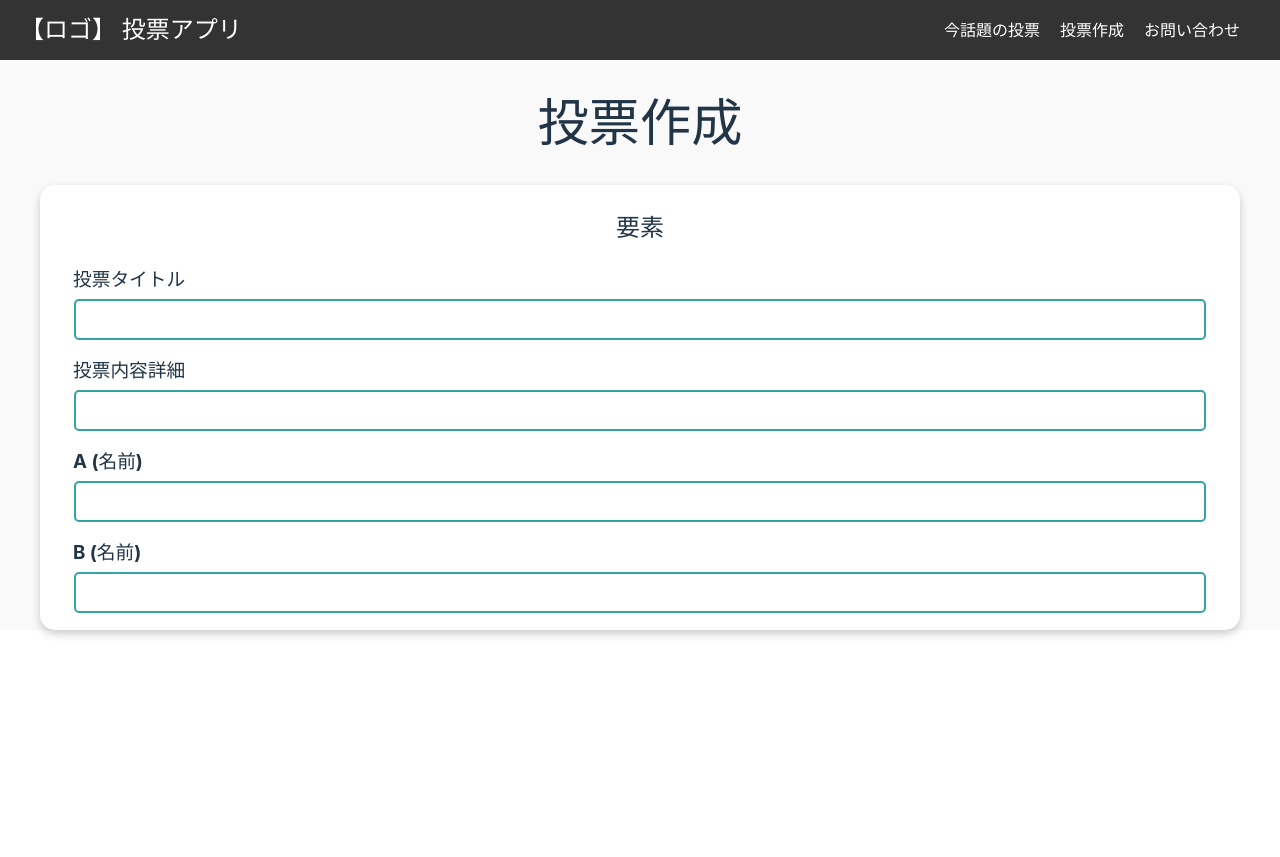
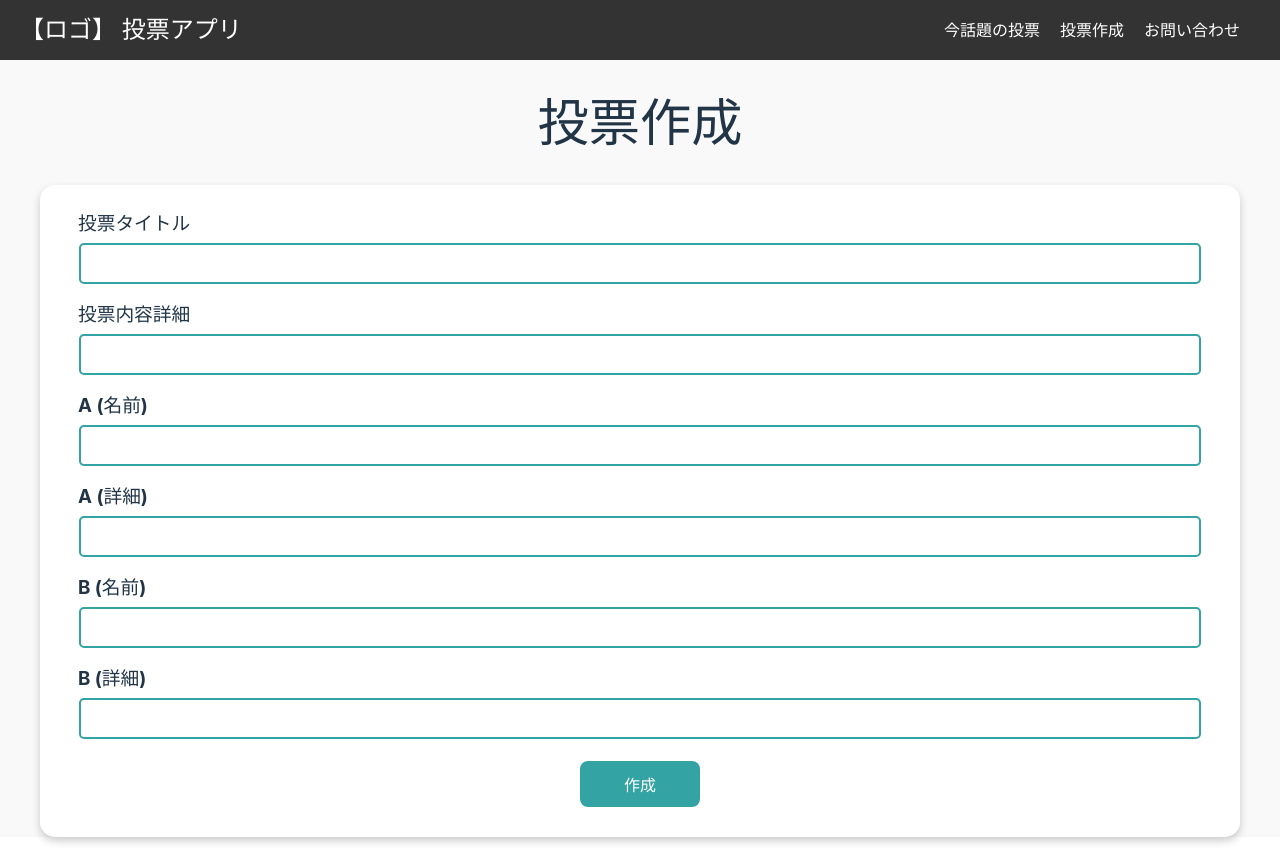
Before and after one commit to tsuyo-itai/voteapp-repo, a Vue app in the folder src/viteapp/: page /editPoll in a window 1280 px wide. Before the commit the page ends 800 px from the top, so only its background shows below. Built offline with nearby package versions, Linux system fonts and the light colour scheme.

Commit message:
投票作成機能追加

```diff
--- a/src/viteapp/src/components/EditPollView.vue
+++ b/src/viteapp/src/components/EditPollView.vue
@@ -1,36 +1,97 @@
 <!-- ここらへん https://reffect.co.jp/vue/vue-js-input-v-model/-->
+<!-- TODO 作成時にAPIを3回発行するのは思想としていかがなものか.. -->
 <script setup>
+import axios from 'axios';
 import { ref } from 'vue';
 
 const pollTitle = ref('');
 const pollDescription = ref('');
 
 const choiceNameA = ref('');
+const choiceDescriptionA = ref('');
 const choiceNameB = ref('');
+const choiceDescriptionB = ref('');
+
+// MainView.jsで定義したものとは別物
+// TODO: 後々他のVueファイルもCompositionAPIの形式で書き直す
+const axiosInstance = axios.create({
+    baseURL: 'http://127.0.0.1:8000', // APIサーバーの設定 (TODO:本番環境では環境変数から読み込むように)
+});
+
+// 投票タイトル・詳細をpostする
+async function sendPollContents(choiceId1, choiceId2) {
+    try {
+        const response = await axiosInstance.post("/api/v1/polls", {
+            title: pollTitle.value,
+            description: pollDescription.value,
+            choice_ids: [choiceId1, choiceId2],
+        })
+        console.log(response.data);
+    } catch (error){
+        // TODO: エラーハンドリングをしっかりしよう
+        console.error(error);
+    }
+}
+
+// 選択肢をpostする
+async function sendChoiceContents(name, description) {
+    try {
+        const response = await axiosInstance.post("/api/v1/choices", {
+            name: name.value,
+            description: description.value,
+            image_file: "",
+            count: 0
+        });
+        return response.data.id;
+    } catch (error) {
+        // TODO: エラーハンドリングをしっかりしよう
+        console.error(error);
+        return null; // エラーハンドリング
+    }
+}
+
+// 投票作成処理一括を処理
+async function createPoll() {
+    const choiceId1 = await sendChoiceContents(choiceNameA, choiceDescriptionA)
+    const choiceId2 = await sendChoiceContents(choiceNameB, choiceDescriptionB)
+
+    sendPollContents(choiceId1, choiceId2)
+
+    window.location.replace('/Poll');
+}
 
 </script>
+
 <template>
   <h1>投票作成</h1>
 
     <div class="card-poll-edit">
-        <h2>要素</h2>
         <div class="card-poll-inputblock">
             <h3>投票タイトル</h3>
-            <input class="poll-input" v-model="pollTitle" />
+            <input class="poll-content-input" v-model="pollTitle" />
         </div>
         <div class="card-poll-inputblock">
             <h3>投票内容詳細</h3>
-            <input class="poll-input" v-model="pollDescription" />
+            <input class="poll-content-input" v-model="pollDescription" />
         </div>
         <div class="card-poll-inputblock">
             <h3>A (名前)</h3>
-            <input class="poll-input" v-model="choiceNameA" />
+            <input class="poll-content-input" v-model="choiceNameA" />
+        </div>
+        <div class="card-poll-inputblock">
+            <h3>A (詳細)</h3>
+            <input class="poll-content-input" v-model="choiceDescriptionA" />
         </div>
         <div class="card-poll-inputblock">
             <h3>B (名前)</h3>
-            <input class="poll-input" v-model="choiceNameB" />
+            <input class="poll-content-input" v-model="choiceNameB" />
         </div>
+        <div class="card-poll-inputblock">
+            <h3>B (詳細)</h3>
+            <input class="poll-content-input" v-model="choiceDescriptionB" />
+        </div>
+
+        <button v-on:click="createPoll()">作成</button>
     </div>
 
-
 </template>
--- /dev/null
+++ b/src/viteapp/src/components/PollView.vue
@@ -0,0 +1,3 @@
+<template>
+    <h2>投票作成が完了しました画面</h2>
+</template>
--- a/src/viteapp/src/main.js
+++ b/src/viteapp/src/main.js
@@ -4,6 +4,7 @@ import './scss/style.scss'
 import App from './App.vue'
 import MainView from './components/MainView.vue'
 import EditPollView from './components/EditPollView.vue'
+import PollView from './components/PollView.vue'
 import axios from 'axios';
 import { createRouter, createWebHistory } from 'vue-router';
 import VueAxios from 'vue-axios';
@@ -21,6 +22,7 @@ const router = createRouter({
     routes: [
       { path: '/', name: "root", component: MainView },
       { path: '/editPoll', name: "editPoll", component: EditPollView },
+      { path: '/Poll', name: "Poll", component: PollView }, //TODO パスはオリジナルURLとする 一旦適当に作成
     ],
 });
 
--- a/src/viteapp/src/scss/style.scss
+++ b/src/viteapp/src/scss/style.scss
@@ -107,13 +107,21 @@ header {
 //* 投票作成カード 関連 */
 
 .card-poll-edit {
-    padding: 5px;
+    padding: 20px 10px;
     background-color: #fff;
     box-shadow: 0 4px 8px rgba(0, 0, 0, 0.2);
     margin: 20px 40px;
     border-radius: 15px;
     overflow: hidden;
     position: relative; /* 親要素を相対位置指定 */
+
+    button {
+        font-weight: bold;
+        width: 120px;
+        background-color: #33a3a4;
+        color:#fff;
+        margin: 10px;
+    }
 }
 
 .card-poll-inputblock {
@@ -126,12 +134,14 @@ header {
     }
 }
 
-.poll-input {
+.poll-content-input {
     font-size: 18px;
     width: 95%;
     padding: 8px;
     margin-bottom: 12px;
     border: 2px solid #33a3a4;
     border-radius: 5px;
+    color:#333;
+    background-color: white;
 
 }
```
